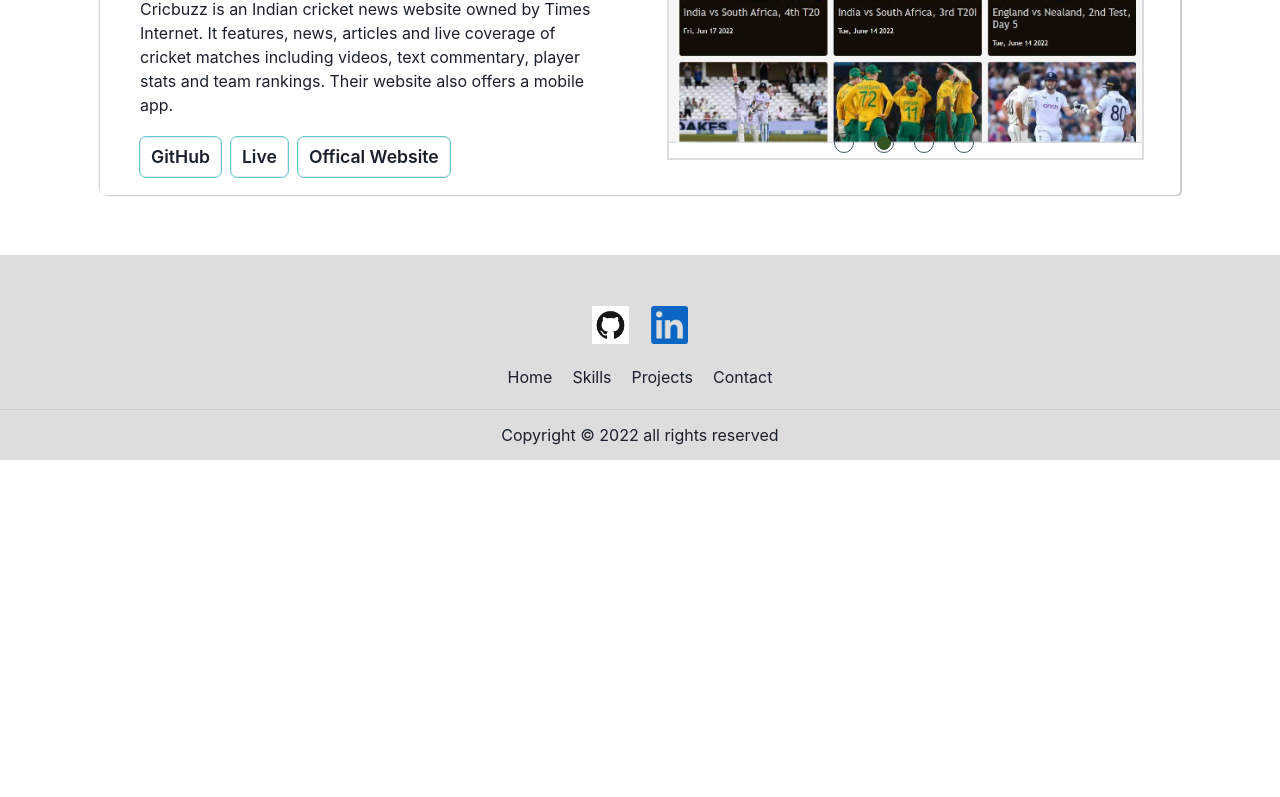
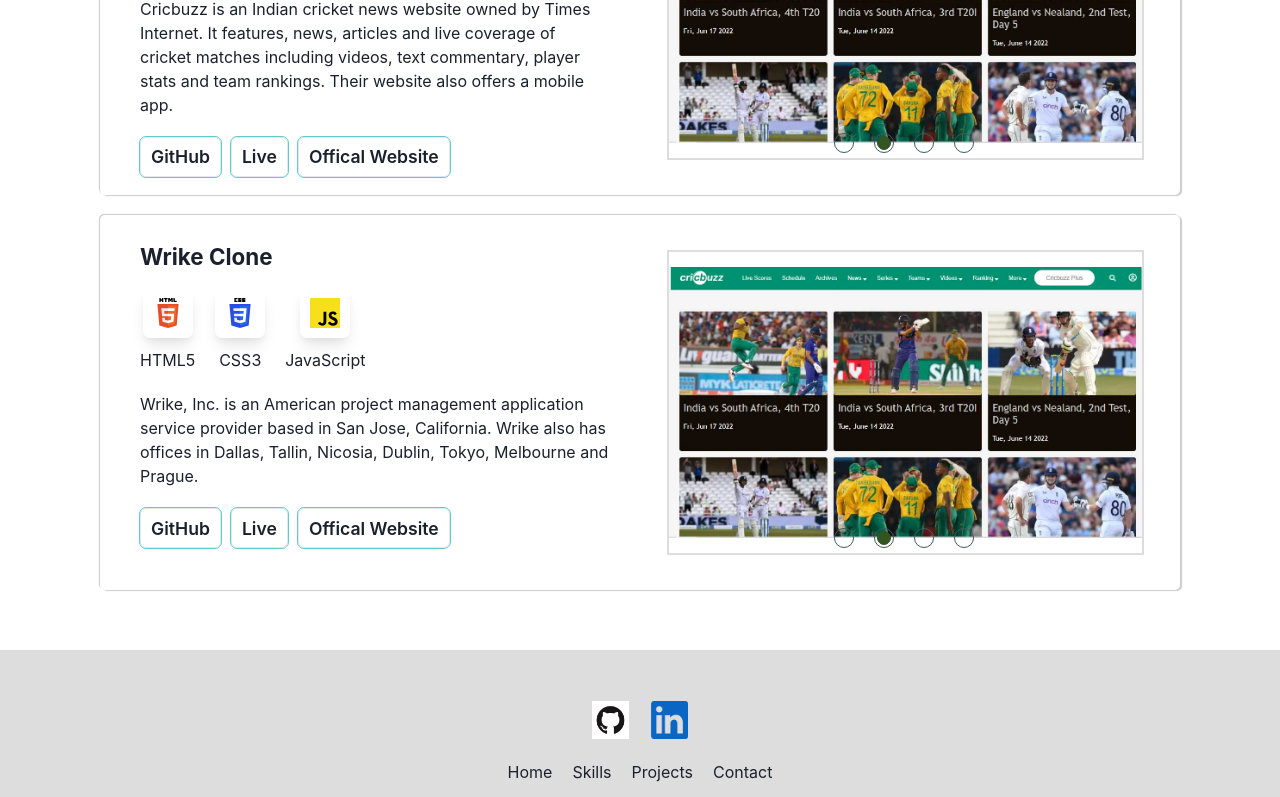
Before and after one commit to vishwajeethaldar/vishwajeethaldar.github.io, a React (Create React App) app: page /projects in a window 1280 px wide. Shown: the part 667-1464 px from the top of the page. Before the commit the page ends 1127 px from the top, so only its background shows below. Built offline with nearby package versions, Linux system fonts and the light colour scheme; a web font is replaced by a local one.

Commit message:
initial commit

```diff
--- a/src/Components/projects/projectinformation.js
+++ b/src/Components/projects/projectinformation.js
@@ -96,5 +96,47 @@
             link:"https://www.cricbuzz.com/"
             }
        ],
+    },
+    {
+        id:3,
+        projectTitle:"Wrike Clone",
+        type:"Group Project",
+
+        techstack:[
+            {
+                id:1,
+                title:"HTML5",
+                image:`${root}/logo/html5.svg`,
+            },
+            {
+                id:2,
+                title:"CSS3",
+                image:`${root}/logo/css3.svg`,
+
+            },
+            {
+                id:3,
+                title:"JavaScript",
+                image:`${root}/logo/js.svg`,
+
+            }
+
+        ],
+        images:[`${root}/projectImages/crickbuzz/1.jpg`, `${root}/projectImages/crickbuzz/2.jpg`,`${root}/projectImages/crickbuzz/3.jpg`, `${root}/projectImages/crickbuzz/4.jpg`],
+        description:"Wrike, Inc. is an American project management application service provider based in San Jose, California. Wrike also has offices in Dallas, Tallin, Nicosia, Dublin, Tokyo, Melbourne and Prague.",
+        links:[
+            {
+            linkTitle:"GitHub",
+            link:"https://github.com/vishwajeethaldar/wrike-clone"
+            },
+            {
+            linkTitle:"Live",
+            link:"https://vishwajeethaldar.github.io/wrike-clone/"
+            },
+            {
+            linkTitle:"Offical Website",
+            link:"https://www.wrike.com/"
+            }
+       ],
     }
 ]
--- a/src/Pages/Contactpage.jsx
+++ b/src/Pages/Contactpage.jsx
@@ -11,8 +11,8 @@
   const {bgColor} = useContext(AppContext)
 
   return (
-    <Box bg={bgColor}>
-       <Box position={"sticky"} top={0}>
+    <Box bg={bgColor} _hover={{cursor:"cell"}}>
+       <Box position={"sticky"} top={0} zIndex={9999}>
             <Header />
         </Box>
       <Box my="20px">
--- a/src/Pages/Homepage.jsx
+++ b/src/Pages/Homepage.jsx
@@ -14,7 +14,7 @@
   const {bgColor} = useContext(AppContext)
 
   return (
-    <Box w="100%" bg={bgColor}>
+    <Box w="100%" bg={bgColor} _hover={{cursor:"cell"}}>
 
         <Header position={"sticky"} zindex={9999} top={0} />
         <Banner/>
--- a/src/Pages/Projectspage.jsx
+++ b/src/Pages/Projectspage.jsx
@@ -10,7 +10,7 @@
 export const Projectspage = () => {
   const {bgColor} = useContext(AppContext)
   return (
-    <Box bg={bgColor}>
+    <Box bg={bgColor} _hover={{cursor:"cell"}}>
 
     <Box position={"sticky"} top={0} zIndex={9999}>
          <Header />
--- a/src/Pages/Skillspage.jsx
+++ b/src/Pages/Skillspage.jsx
@@ -9,7 +9,7 @@
 export const Skillspage = () => {
   const {bgColor} = useContext(AppContext)
   return (
-    <Box bg={bgColor}>
+    <Box bg={bgColor} _hover={{cursor:"cell"}}>
         <Header position={"sticky"} zindex={9999} top={0} />
 
         <Box>
```
